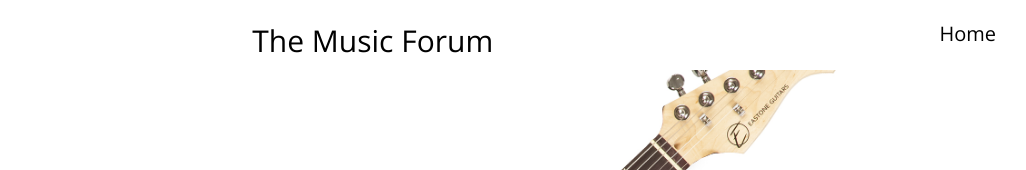
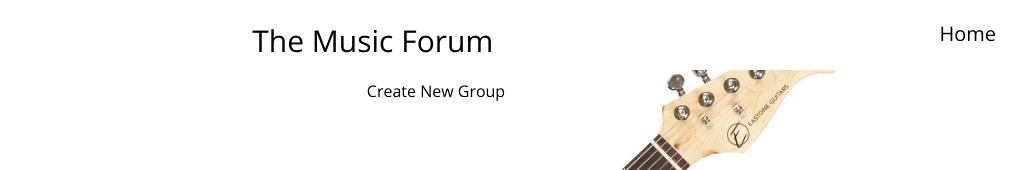
Before and after one commit to Doorsfan/TheMusicForum, a React (Vite) app in the folder TheMusicForum/: page /Profile/1 in a window 1280 px wide. Shown: the top 170 px of the page, without its empty margins (204-1230 px from the left). Built offline with nearby package versions, Linux system fonts and the light colour scheme; no server answers; a web font is replaced by a local one.

Commit message:
Integrated Creation of New Groups Base - Temp

```diff
--- a/TheMusicForum/public/css/style.css
+++ b/TheMusicForum/public/css/style.css
@@ -119,6 +119,22 @@ main {
   grid-template-columns: 10px auto max-content auto max-content max-content 80px;
 }
 
+.createNewGroupLink{
+  color: black;
+  text-decoration: none;
+}
+
+.createNewGroupDiv{
+  display: block;
+  text-decoration: none;
+  color: black;
+  margin-left: auto;
+  margin-right: auto;
+  width: max-content;
+  margin-bottom: 10px;
+  margin-top: 10px;
+}
+
 .logOutText{
   position: relative;
   left: -30px;
--- a/TheMusicForum/src/App.jsx
+++ b/TheMusicForum/src/App.jsx
@@ -12,6 +12,7 @@ import StartPage from './components/StartPage';
 import LoginPage from './components/LoginPage';
 import RegisterPage from './components/RegisterPage';
 import ProfilePage from './components/ProfilePage';
+import CreateNewGroupPage from './components/createNewGroupPage';
 
 const { Book, Author } = factory;
 
@@ -24,6 +25,7 @@ export default function App() {
           <Route exact path='/Login' element={<LoginPage />} />
           <Route exact path='/Register' element={<RegisterPage />} />
           <Route exact path="/Profile/:profileName" element={<ProfilePage />} />
+          <Route exact path="/createNewGroup" element={<CreateNewGroupPage />} />
         </Routes>
       </Router>
     </>
--- /dev/null
+++ b/TheMusicForum/src/components/CreateNewGroupPage.jsx
@@ -0,0 +1,49 @@
+import { useState, useEffect } from 'react';
+import {
+  BrowserRouter as Router,
+  Route,
+  Routes,
+  Link,
+  useNavigate,
+  useParams,
+} from 'react-router-dom';
+import FetchHelper from '../utilities/FetchHelper';
+import Group from '../utilities/Group';
+
+export default function CreateNewGroupPage() {
+  async function createNewGroup() {
+    let newGroup = {
+      description: 'bla',
+      name: 'bla',
+    };
+    console.log(newGroup);
+
+    fetch('/api/group', {
+      method: 'POST',
+      headers: {
+        'Content-Type': 'application/json',
+      },
+      body: JSON.stringify(newGroup),
+    }).then(async (data) => {
+      console.log(await data.json());
+    });
+  }
+
+  return (
+    <div>
+      <div className='header'>
+        <div className='SpaceBlock' />
+        <div className='homeText'></div>
+        <div className='SpaceBlock' />
+        <div className='ForumText'>The Music Forum</div>
+        <div className='SpaceBlock' />
+        <div className='homeText'>
+          <Link className='homeLink' to='/'>
+            Home
+          </Link>
+        </div>
+      </div>
+      <button onClick={createNewGroup}>Create New Group</button>
+    </div>
+  );
+}
--- a/TheMusicForum/src/components/ProfilePage.jsx
+++ b/TheMusicForum/src/components/ProfilePage.jsx
@@ -67,6 +67,11 @@ export default function ProfilePage() {
           </Link>
         </div>
       </div>
+      <div className="createNewGroupDiv">
+        <Link className="createNewGroupLink" to='/createNewGroup'>
+          Create New Group
+        </Link>
+      </div>
       {userRole && <div className='roleText'>Site Role: {userRole}</div>}
       {username && <div className='usernameText'>Username: {username}</div>}
       {userGroups && <div className='groupsText'>Groups: {userGroups}</div>}
--- /dev/null
+++ b/TheMusicForum/src/utilities/Group.js
@@ -0,0 +1,5 @@
+import FetchHelper from './FetchHelper';
+
+export default class Group extends FetchHelper {
+  static restEntity = 'group';
+}
```
Also changed, not shown: 2 other files (tests, documents, lock files or other folders).
